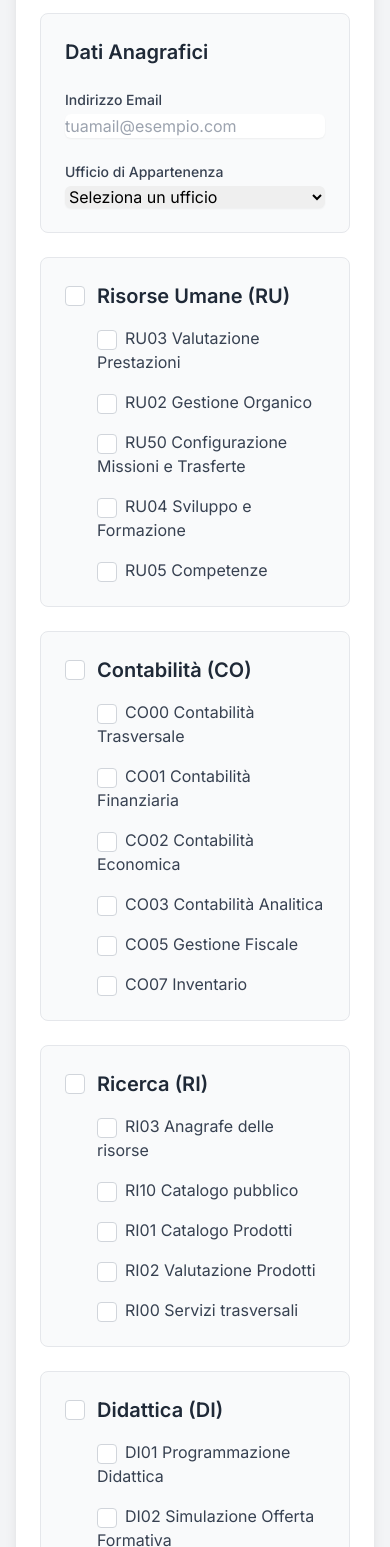
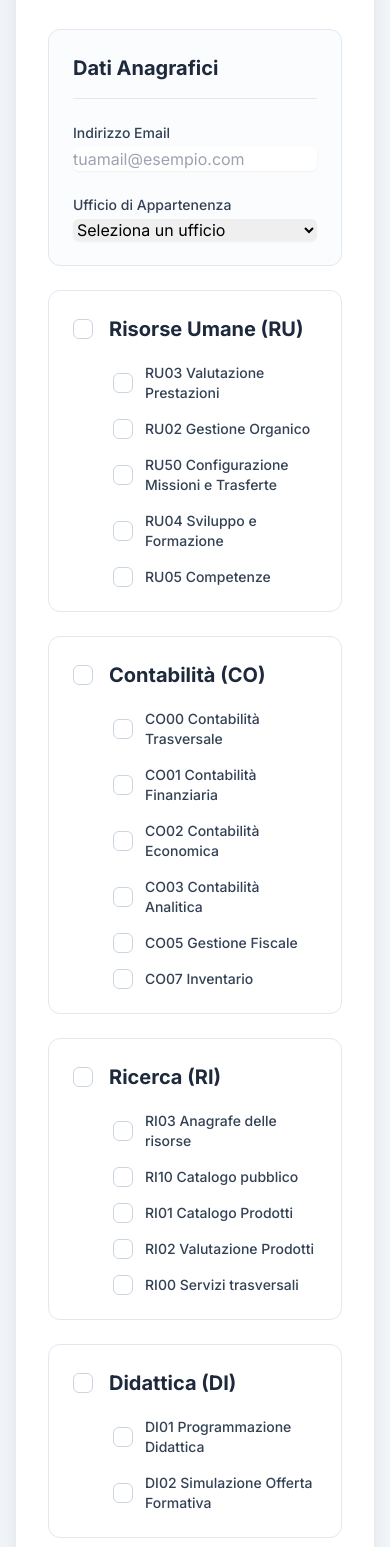
Before and after one commit to alessandro1087/unior, a plain HTML site: page index.html in a window 390 px wide. Shown: the part 215-1762 px from the top of the page. Drawn offline with nearby package versions, Linux system fonts and the light colour scheme.

Commit message:
Update index.html

```diff
--- a/index.html
+++ b/index.html
@@ -10,14 +10,15 @@
         body {
             font-family: 'Inter', sans-serif;
         }
-        /* Stile per un aspetto più gradevole dei checkbox */
+        /* Stile personalizzato per i checkbox, per un aspetto più pulito */
         .custom-checkbox {
             appearance: none;
             background-color: #fff;
-            border: 1px solid #d1d5db; /* gray-300 */
-            border-radius: 0.25rem;
+            border: 1px solid #cbd5e1; /* slate-300 */
+            border-radius: 0.375rem; /* rounded-md */
             width: 1.25rem;
             height: 1.25rem;
+            flex-shrink: 0; /* Evita che il checkbox si rimpicciolisca */
             display: inline-block;
             position: relative;
             cursor: pointer;
@@ -40,32 +41,33 @@
         .custom-checkbox:focus {
             outline: 2px solid transparent;
             outline-offset: 2px;
-            box-shadow: 0 0 0 2px #a5b4fc; /* ring-indigo-300 */
+            box-shadow: 0 0 0 3px rgba(79, 70, 229, 0.3); /* ring-indigo-500 with opacity */
         }
     </style>
 </head>
-<body class="bg-gray-100 flex items-center justify-center min-h-screen p-4 sm:p-6 lg:p-8">
+<body class="bg-slate-100 flex items-center justify-center min-h-screen p-4 sm:p-6 lg:p-8">
 
-    <div class="w-full max-w-4xl bg-white rounded-xl shadow-lg p-6 sm:p-8 space-y-8">
+    <div class="w-full max-w-5xl bg-white rounded-2xl shadow-xl p-8 sm:p-10 space-y-8">
         <div>
-            <h1 class="text-3xl font-bold text-gray-900 text-center">Modulo di Rilevazione Competenze</h1>
-            <p class="mt-2 text-center text-sm text-gray-600">Seleziona i moduli e sottomoduli di tua competenza.</p>
+            <h1 class="text-3xl font-bold tracking-tight text-slate-900 text-center">Modulo di Rilevazione Competenze</h1>
+            <p class="mt-2 text-center text-md text-slate-600">Seleziona i moduli e sottomoduli di tua competenza.</p>
         </div>
 
         <form id="competenceForm" class="space-y-6">
 
             <!-- Sezione Dati Anagrafici -->
-            <div class="bg-gray-50 p-6 rounded-lg border border-gray-200 space-y-6">
-                <h2 class="text-xl font-semibold text-gray-800">Dati Anagrafici</h2>
+            <div class="bg-slate-50/50 p-6 rounded-xl border border-slate-200 space-y-6">
+                <h2 class="text-xl font-bold text-slate-800 border-b border-slate-200 pb-4">Dati Anagrafici</h2>
+                <div class="grid grid-cols-1 md:grid-cols-2 gap-6">
                     <!-- Campo Email -->
                     <div>
-                    <label for="email" class="block text-sm font-medium text-gray-700">Indirizzo Email</label>
-                    <input type="email" name="email" id="email" required class="mt-1 block w-full rounded-md border-gray-300 shadow-sm focus:border-indigo-500 focus:ring-indigo-500 sm:text-sm" placeholder="tuamail@esempio.com">
+                        <label for="email" class="block text-sm font-medium text-slate-700">Indirizzo Email</label>
+                        <input type="email" name="email" id="email" required class="mt-1 block w-full rounded-md border-slate-300 shadow-sm focus:border-indigo-500 focus:ring-indigo-500 sm:text-sm" placeholder="tuamail@esempio.com">
                     </div>
                     <!-- Campo Ufficio -->
                     <div>
-                    <label for="ufficio" class="block text-sm font-medium text-gray-700">Ufficio di Appartenenza</label>
-                    <select id="ufficio" name="ufficio" required class="mt-1 block w-full rounded-md border-gray-300 shadow-sm focus:border-indigo-500 focus:ring-indigo-500 sm:text-sm">
+                        <label for="ufficio" class="block text-sm font-medium text-slate-700">Ufficio di Appartenenza</label>
+                        <select id="ufficio" name="ufficio" required class="mt-1 block w-full rounded-md border-slate-300 shadow-sm focus:border-indigo-500 focus:ring-indigo-500 sm:text-sm">
                             <option value="" disabled selected>Seleziona un ufficio</option>
                             <optgroup label="ARFI - Area Risorse Finanziarie e Patrimoniali">
                                 <option value="ARFI0_contabilita">Settore Contabilità, patrimonio e adempimenti fiscali</option>
@@ -108,152 +110,104 @@
                         </select>
                     </div>
                 </div>
-
-            <!-- Sezione Risorse Umane -->
-            <div class="bg-gray-50 p-6 rounded-lg border border-gray-200">
-                <h2 class="text-xl font-semibold text-gray-800 mb-4 flex items-center">
-                    <input type="checkbox" id="ru_main" data-module="ru" class="custom-checkbox mr-3">
-                    <label for="ru_main" class="cursor-pointer">Risorse Umane (RU)</label>
-                </h2>
-                <div class="grid grid-cols-1 sm:grid-cols-2 md:grid-cols-3 gap-4 pl-8">
-                    <div><input type="checkbox" id="ru03" name="ru[]" value="RU03" class="custom-checkbox ru-sub"><label for="ru03" class="ml-2 text-gray-700">RU03 Valutazione Prestazioni</label></div>
-                    <div><input type="checkbox" id="ru02" name="ru[]" value="RU02" class="custom-checkbox ru-sub"><label for="ru02" class="ml-2 text-gray-700">RU02 Gestione Organico</label></div>
-                    <div><input type="checkbox" id="ru50" name="ru[]" value="RU50" class="custom-checkbox ru-sub"><label for="ru50" class="ml-2 text-gray-700">RU50 Configurazione Missioni e Trasferte</label></div>
-                    <div><input type="checkbox" id="ru04" name="ru[]" value="RU04" class="custom-checkbox ru-sub"><label for="ru04" class="ml-2 text-gray-700">RU04 Sviluppo e Formazione</label></div>
-                    <div><input type="checkbox" id="ru05" name="ru[]" value="RU05" class="custom-checkbox ru-sub"><label for="ru05" class="ml-2 text-gray-700">RU05 Competenze</label></div>
-                </div>
             </div>
 
-            <!-- Sezione Contabilità -->
-            <div class="bg-gray-50 p-6 rounded-lg border border-gray-200">
-                <h2 class="text-xl font-semibold text-gray-800 mb-4 flex items-center">
-                    <input type="checkbox" id="co_main" data-module="co" class="custom-checkbox mr-3">
-                    <label for="co_main" class="cursor-pointer">Contabilità (CO)</label>
+            <!-- Funzione per generare le schede dei moduli -->
+            <script>
+                const modules = [
+                    { id: 'ru', name: 'Risorse Umane', sub: [
+                        {id: 'ru03', label: 'RU03 Valutazione Prestazioni'}, {id: 'ru02', label: 'RU02 Gestione Organico'},
+                        {id: 'ru50', label: 'RU50 Configurazione Missioni e Trasferte'}, {id: 'ru04', label: 'RU04 Sviluppo e Formazione'}, {id: 'ru05', label: 'RU05 Competenze'}
+                    ]},
+                    { id: 'co', name: 'Contabilità', sub: [
+                        {id: 'co00', label: 'CO00 Contabilità Trasversale'}, {id: 'co01', label: 'CO01 Contabilità Finanziaria'},
+                        {id: 'co02', label: 'CO02 Contabilità Economica'}, {id: 'co03', label: 'CO03 Contabilità Analitica'},
+                        {id: 'co05', label: 'CO05 Gestione Fiscale'}, {id: 'co07', label: 'CO07 Inventario'}
+                    ]},
+                    { id: 'ri', name: 'Ricerca', sub: [
+                        {id: 'ri03', label: 'RI03 Anagrafe delle risorse'}, {id: 'ri10', label: 'RI10 Catalogo pubblico'},
+                        {id: 'ri01', label: 'RI01 Catalogo Prodotti'}, {id: 'ri02', label: 'RI02 Valutazione Prodotti'}, {id: 'ri00', label: 'RI00 Servizi trasversali'}
+                    ]},
+                    { id: 'di', name: 'Didattica', sub: [
+                        {id: 'di01', label: 'DI01 Programmazione Didattica'}, {id: 'di02', label: 'DI02 Simulazione Offerta Formativa'}
+                    ]},
+                    { id: 'pj', name: 'Gestione Progetti', sub: [
+                        {id: 'pj01', label: 'PJ01 Struttura progetti'}, {id: 'pj02', label: 'PJ02 Progetti di Ricerca'}
+                    ]},
+                    { id: 'pc', name: 'Pianificazione e Controllo', sub: [
+                        {id: 'pc02', label: 'PC02 Pianificazione Budgeting'}, {id: 'pc00', label: 'PC00 Reportistica ed Analisi'}, {id: 'pc01', label: 'PC01 Allocazione Costi'}
+                    ]},
+                    { id: 'ir', name: 'Iris', sub: [{id: 'ir_gen', label: 'Iris generico'}]},
+                    { id: 'od', name: 'Reporting', sub: [
+                        {id: 'od0610', label: '0610 REGISTRO DOCENTE'}, {id: 'od0611', label: '0611 DIARIO DOCENTE'},
+                        {id: 'od0201', label: '0201 CATALOGO PRODOTTI DELLA RICERCA'}, {id: 'od0202', label: '0202 ANAGRAFE AUTORI DELLA RICERCA'},
+                        {id: 'od0301', label: '0301 GESTIONE BUDGET E RENDICONTO (COAN)'}, {id: 'od0601', label: '0601 QUESTIONARI'},
+                        {id: 'od0602', label: '0602 APPELLI ESAME'}, {id: 'od0603', label: '0603 VEBALI APPELLI ESAME'},
+                        {id: 'od0701', label: '0701 VALUTAZIONE OBIETTIVI INDIVIDUALI'}, {id: 'od0702', label: '0702 VALUTAZIONE COMPETENZE'},
+                        {id: 'od0101', label: '0101 CARRIERE'}, {id: 'od0102', label: '0102 LIQUIDATO'}, {id: 'od0607', label: '0607 QUESTIONARI ANVUR DOCENTI'}
+                    ]},
+                    { id: 'dm', name: 'Data Mart', sub: [{id: 'dm_gen', label: 'Data Mart generico'}]},
+                    { id: 'dw', name: 'Reporting Data Mart', sub: [{id: 'dw_gen', label: 'Reporting Data Mart generico'}]}
+                ];
+
+                const formContainer = document.getElementById('competenceForm');
+
+                modules.forEach(module => {
+                    const card = document.createElement('div');
+                    card.className = 'p-6 rounded-xl border border-slate-200 transition-all duration-300 hover:shadow-lg hover:border-indigo-300';
+
+                    let submodulesHTML = module.sub.map(sub => `
+                        <div class="flex items-center">
+                            <input type="checkbox" id="${sub.id}" name="${module.id}[]" value="${sub.id.toUpperCase()}" class="custom-checkbox ${module.id}-sub">
+                            <label for="${sub.id}" class="ml-3 text-sm font-medium text-slate-700 cursor-pointer">${sub.label}</label>
+                        </div>
+                    `).join('');
+
+                    card.innerHTML = `
+                        <h2 class="text-xl font-bold text-slate-800 mb-5 flex items-center">
+                            <input type="checkbox" id="${module.id}_main" data-module="${module.id}" class="custom-checkbox mr-4">
+                            <label for="${module.id}_main" class="cursor-pointer">${module.name} (${module.id.toUpperCase()})</label>
                         </h2>
-                <div class="grid grid-cols-1 sm:grid-cols-2 md:grid-cols-3 gap-4 pl-8">
-                    <div><input type="checkbox" id="co00" name="co[]" value="CO00" class="custom-checkbox co-sub"><label for="co00" class="ml-2 text-gray-700">CO00 Contabilità Trasversale</label></div>
-                    <div><input type="checkbox" id="co01" name="co[]" value="CO01" class="custom-checkbox co-sub"><label for="co01" class="ml-2 text-gray-700">CO01 Contabilità Finanziaria</label></div>
-                    <div><input type="checkbox" id="co02" name="co[]" value="CO02" class="custom-checkbox co-sub"><label for="co02" class="ml-2 text-gray-700">CO02 Contabilità Economica</label></div>
-                    <div><input type="checkbox" id="co03" name="co[]" value="CO03" class="custom-checkbox co-sub"><label for="co03" class="ml-2 text-gray-700">CO03 Contabilità Analitica</label></div>
-                    <div><input type="checkbox" id="co05" name="co[]" value="CO05" class="custom-checkbox co-sub"><label for="co05" class="ml-2 text-gray-700">CO05 Gestione Fiscale</label></div>
-                    <div><input type="checkbox" id="co07" name="co[]" value="CO07" class="custom-checkbox co-sub"><label for="co07" class="ml-2 text-gray-700">CO07 Inventario</label></div>
+                        <div class="grid grid-cols-1 sm:grid-cols-2 lg:grid-cols-3 gap-x-8 gap-y-4 pl-10">
+                            ${submodulesHTML}
                         </div>
-            </div>
+                    `;
+                    formContainer.appendChild(card);
+                });
 
-            <!-- Sezione Ricerca -->
-            <div class="bg-gray-50 p-6 rounded-lg border border-gray-200">
-                <h2 class="text-xl font-semibold text-gray-800 mb-4 flex items-center">
-                    <input type="checkbox" id="ri_main" data-module="ri" class="custom-checkbox mr-3">
-                    <label for="ri_main" class="cursor-pointer">Ricerca (RI)</label>
-                </h2>
-                <div class="grid grid-cols-1 sm:grid-cols-2 md:grid-cols-3 gap-4 pl-8">
-                    <div><input type="checkbox" id="ri03" name="ri[]" value="RI03" class="custom-checkbox ri-sub"><label for="ri03" class="ml-2 text-gray-700">RI03 Anagrafe delle risorse</label></div>
-                    <div><input type="checkbox" id="ri10" name="ri[]" value="RI10" class="custom-checkbox ri-sub"><label for="ri10" class="ml-2 text-gray-700">RI10 Catalogo pubblico</label></div>
-                    <div><input type="checkbox" id="ri01" name="ri[]" value="RI01" class="custom-checkbox ri-sub"><label for="ri01" class="ml-2 text-gray-700">RI01 Catalogo Prodotti</label></div>
-                    <div><input type="checkbox" id="ri02" name="ri[]" value="RI02" class="custom-checkbox ri-sub"><label for="ri02" class="ml-2 text-gray-700">RI02 Valutazione Prodotti</label></div>
-                    <div><input type="checkbox" id="ri00" name="ri[]" value="RI00" class="custom-checkbox ri-sub"><label for="ri00" class="ml-2 text-gray-700">RI00 Servizi trasversali</label></div>
-                </div>
-            </div>
-
-            <!-- Sezione Didattica -->
-            <div class="bg-gray-50 p-6 rounded-lg border border-gray-200">
-                <h2 class="text-xl font-semibold text-gray-800 mb-4 flex items-center">
-                    <input type="checkbox" id="di_main" data-module="di" class="custom-checkbox mr-3">
-                    <label for="di_main" class="cursor-pointer">Didattica (DI)</label>
-                </h2>
-                <div class="grid grid-cols-1 sm:grid-cols-2 md:grid-cols-3 gap-4 pl-8">
-                    <div><input type="checkbox" id="di01" name="di[]" value="DI01" class="custom-checkbox di-sub"><label for="di01" class="ml-2 text-gray-700">DI01 Programmazione Didattica</label></div>
-                    <div><input type="checkbox" id="di02" name="di[]" value="DI02" class="custom-checkbox di-sub"><label for="di02" class="ml-2 text-gray-700">DI02 Simulazione Offerta Formativa</label></div>
-                </div>
-            </div>
-
-            <!-- Sezione Gestione Progetti -->
-            <div class="bg-gray-50 p-6 rounded-lg border border-gray-200">
-                <h2 class="text-xl font-semibold text-gray-800 mb-4 flex items-center">
-                    <input type="checkbox" id="pj_main" data-module="pj" class="custom-checkbox mr-3">
-                    <label for="pj_main" class="cursor-pointer">Gestione Progetti (PJ)</label>
-                </h2>
-                <div class="grid grid-cols-1 sm:grid-cols-2 md:grid-cols-3 gap-4 pl-8">
-                    <div><input type="checkbox" id="pj01" name="pj[]" value="PJ01" class="custom-checkbox pj-sub"><label for="pj01" class="ml-2 text-gray-700">PJ01 Struttura progetti</label></div>
-                    <div><input type="checkbox" id="pj02" name="pj[]" value="PJ02" class="custom-checkbox pj-sub"><label for="pj02" class="ml-2 text-gray-700">PJ02 Progetti di Ricerca</label></div>
-                </div>
-            </div>
-
-            <!-- Sezione Pianificazione e Controllo -->
-            <div class="bg-gray-50 p-6 rounded-lg border border-gray-200">
-                <h2 class="text-xl font-semibold text-gray-800 mb-4 flex items-center">
-                    <input type="checkbox" id="pc_main" data-module="pc" class="custom-checkbox mr-3">
-                    <label for="pc_main" class="cursor-pointer">Pianificazione e Controllo (PC)</label>
-                </h2>
-                <div class="grid grid-cols-1 sm:grid-cols-2 md:grid-cols-3 gap-4 pl-8">
-                    <div><input type="checkbox" id="pc02" name="pc[]" value="PC02" class="custom-checkbox pc-sub"><label for="pc02" class="ml-2 text-gray-700">PC02 Pianificazione Budgeting</label></div>
-                    <div><input type="checkbox" id="pc00" name="pc[]" value="PC00" class="custom-checkbox pc-sub"><label for="pc00" class="ml-2 text-gray-700">PC00 Reportistica ed Analisi</label></div>
-                    <div><input type="checkbox" id="pc01" name="pc[]" value="PC01" class="custom-checkbox pc-sub"><label for="pc01" class="ml-2 text-gray-700">PC01 Allocazione Costi</label></div>
-                </div>
-            </div>
-
-            <!-- Sezione Iris -->
-            <div class="bg-gray-50 p-6 rounded-lg border border-gray-200">
-                <h2 class="text-xl font-semibold text-gray-800 mb-4 flex items-center">
-                     <input type="checkbox" id="ir_main" data-module="ir" class="custom-checkbox mr-3">
-                     <label for="ir_main" class="cursor-pointer">Iris (IR)</label>
-                </h2>
-                <div class="grid grid-cols-1 sm:grid-cols-2 md:grid-cols-3 gap-4 pl-8">
-                    <div><input type="checkbox" id="ir_gen" name="ir[]" value="Iris generico" class="custom-checkbox ir-sub"><label for="ir_gen" class="ml-2 text-gray-700">Iris generico</label></div>
-                </div>
-            </div>
-
-            <!-- Sezione Reporting -->
-            <div class="bg-gray-50 p-6 rounded-lg border border-gray-200">
-                <h2 class="text-xl font-semibold text-gray-800 mb-4 flex items-center">
-                    <input type="checkbox" id="od_main" data-module="od" class="custom-checkbox mr-3">
-                    <label for="od_main" class="cursor-pointer">Reporting (OD)</label>
-                </h2>
-                <div class="grid grid-cols-1 sm:grid-cols-2 md:grid-cols-3 gap-4 pl-8">
-                    <div><input type="checkbox" id="od0610" name="od[]" value="0610" class="custom-checkbox od-sub"><label for="od0610" class="ml-2 text-gray-700">0610 REGISTRO DOCENTE</label></div>
-                    <div><input type="checkbox" id="od0611" name="od[]" value="0611" class="custom-checkbox od-sub"><label for="od0611" class="ml-2 text-gray-700">0611 DIARIO DOCENTE</label></div>
-                    <div><input type="checkbox" id="od0201" name="od[]" value="0201" class="custom-checkbox od-sub"><label for="od0201" class="ml-2 text-gray-700">0201 CATALOGO PRODOTTI DELLA RICERCA</label></div>
-                    <div><input type="checkbox" id="od0202" name="od[]" value="0202" class="custom-checkbox od-sub"><label for="od0202" class="ml-2 text-gray-700">0202 ANAGRAFE AUTORI DELLA RICERCA</label></div>
-                    <div><input type="checkbox" id="od0301" name="od[]" value="0301" class="custom-checkbox od-sub"><label for="od0301" class="ml-2 text-gray-700">0301 GESTIONE BUDGET E RENDICONTO (COAN)</label></div>
-                    <div><input type="checkbox" id="od0601" name="od[]" value="0601" class="custom-checkbox od-sub"><label for="od0601" class="ml-2 text-gray-700">0601 QUESTIONARI</label></div>
-                    <div><input type="checkbox" id="od0602" name="od[]" value="0602" class="custom-checkbox od-sub"><label for="od0602" class="ml-2 text-gray-700">0602 APPELLI ESAME</label></div>
-                    <div><input type="checkbox" id="od0603" name="od[]" value="0603" class="custom-checkbox od-sub"><label for="od0603" class="ml-2 text-gray-700">0603 VEBALI APPELLI ESAME</label></div>
-                    <div><input type="checkbox" id="od0701" name="od[]" value="0701" class="custom-checkbox od-sub"><label for="od0701" class="ml-2 text-gray-700">0701 VALUTAZIONE OBIETTIVI INDIVIDUALI</label></div>
-                    <div><input type="checkbox" id="od0702" name="od[]" value="0702" class="custom-checkbox od-sub"><label for="od0702" class="ml-2 text-gray-700">0702 VALUTAZIONE COMPETENZE</label></div>
-                    <div><input type="checkbox" id="od0101" name="od[]" value="0101" class="custom-checkbox od-sub"><label for="od0101" class="ml-2 text-gray-700">0101 CARRIERE</label></div>
-                    <div><input type="checkbox" id="od0102" name="od[]" value="0102" class="custom-checkbox od-sub"><label for="od0102" class="ml-2 text-gray-700">0102 LIQUIDATO</label></div>
-                    <div><input type="checkbox" id="od0607" name="od[]" value="0607" class="custom-checkbox od-sub"><label for="od0607" class="ml-2 text-gray-700">0607 QUESTIONARI ANVUR DOCENTI</label></div>
-                </div>
-            </div>
-
-            <!-- Pulsante di Invio -->
-            <div class="flex justify-end pt-6">
-                <button type="submit" class="inline-flex justify-center py-3 px-6 border border-transparent shadow-sm text-base font-medium rounded-md text-white bg-indigo-600 hover:bg-indigo-700 focus:outline-none focus:ring-2 focus:ring-offset-2 focus:ring-indigo-500 transition-colors">
+                const submitButtonContainer = document.createElement('div');
+                submitButtonContainer.className = 'flex justify-end pt-6';
+                submitButtonContainer.innerHTML = `
+                    <button type="submit" class="inline-flex justify-center py-3 px-8 border border-transparent shadow-sm text-base font-medium rounded-md text-white bg-indigo-600 hover:bg-indigo-700 focus:outline-none focus:ring-2 focus:ring-offset-2 focus:ring-indigo-500 transition-transform hover:scale-105">
                         Invia Competenze
                     </button>
-            </div>
-        </form>
-    </div>
+                `;
+                formContainer.appendChild(submitButtonContainer);
+
+            </script>
+
 
             <script>
                 document.addEventListener('DOMContentLoaded', function () {
+                    // La logica viene eseguita dopo che il DOM è stato completamente caricato,
+                    // inclusi gli elementi generati dinamicamente.
+
                     // Logica per selezionare/deselezionare tutti i sottomoduli
                     const mainCheckboxes = document.querySelectorAll('input[type="checkbox"][data-module]');
-
                     mainCheckboxes.forEach(mainCheckbox => {
                         mainCheckbox.addEventListener('change', function () {
                             const moduleName = this.dataset.module;
                             const subCheckboxes = document.querySelectorAll(`.${moduleName}-sub`);
                             subCheckboxes.forEach(subCheckbox => {
+                                if (subCheckbox.checked !== this.checked) {
                                     subCheckbox.checked = this.checked;
-                        // Aggiorna lo stato indeterminato del genitore
-                        subCheckbox.dispatchEvent(new Event('change'));
+                                }
                             });
                         });
                     });
 
                     // Logica per gestire lo stato del checkbox principale in base ai sottomoduli
-            const allSubCheckboxes = document.querySelectorAll('.ru-sub, .co-sub, .ri-sub, .di-sub, .pj-sub, .pc-sub, .ir-sub, .od-sub');
+                    const allSubCheckboxes = document.querySelectorAll('.ru-sub, .co-sub, .ri-sub, .di-sub, .pj-sub, .pc-sub, .ir-sub, .od-sub, .dm-sub, .dw-sub');
                     allSubCheckboxes.forEach(subCheckbox => {
                         subCheckbox.addEventListener('change', function() {
                             const classList = Array.from(this.classList);
@@ -297,29 +251,27 @@
                         }
 
                         // Per i campi non multipli, non li vogliamo come array
-                if (result.email && result.email.length === 1) {
-                    result.email = result.email[0];
-                }
-                 if (result.ufficio && result.ufficio.length === 1) {
-                    result.ufficio = result.ufficio[0];
-                }
+                        if (result.email && result.email.length === 1) result.email = result.email[0];
+                        if (result.ufficio && result.ufficio.length === 1) result.ufficio = result.ufficio[0];
 
                         console.log('Dati del form inviati:', result);
-                // Sostituzione dell'alert con un messaggio non bloccante
+
+                        // Messaggio di feedback non bloccante sul pulsante
                         const submitButton = e.submitter;
                         const originalText = submitButton.innerHTML;
-                submitButton.innerHTML = 'Inviato!';
+                        submitButton.innerHTML = 'Inviato con successo!';
                         submitButton.disabled = true;
+
                         setTimeout(() => {
                             submitButton.innerHTML = originalText;
                             submitButton.disabled = false;
-                    // opzionalmente, resetta il form
-                    // form.reset();
-                    // allSubCheckboxes.forEach(cb => cb.dispatchEvent(new Event('change'))); // aggiorna i checkbox principali
-                }, 2000);
+                        }, 2500);
                     });
                 });
             </script>
 
+        </form>
+    </div>
+
 </body>
 </html>
```
Lines whose indentation alone changed are shown as unchanged.
